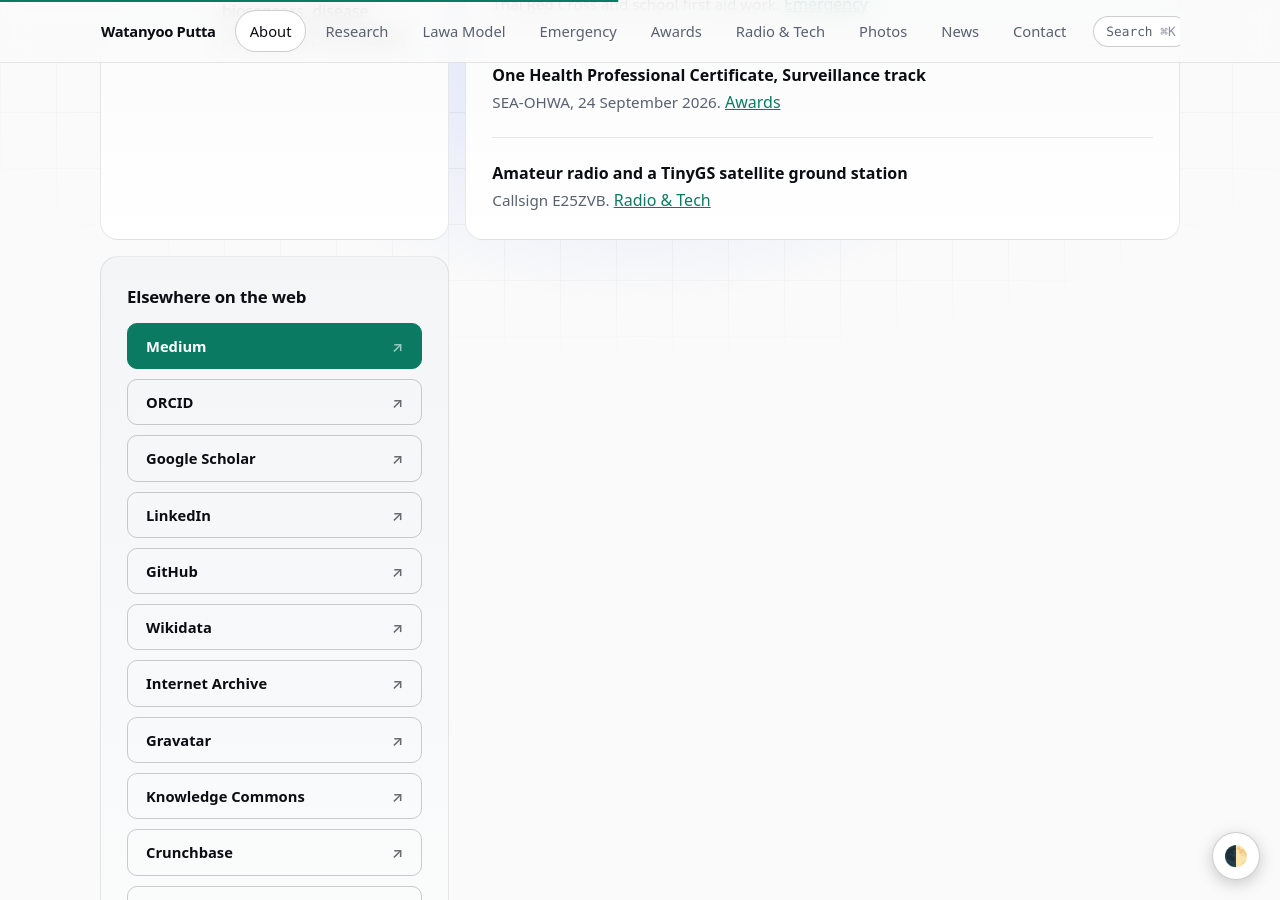
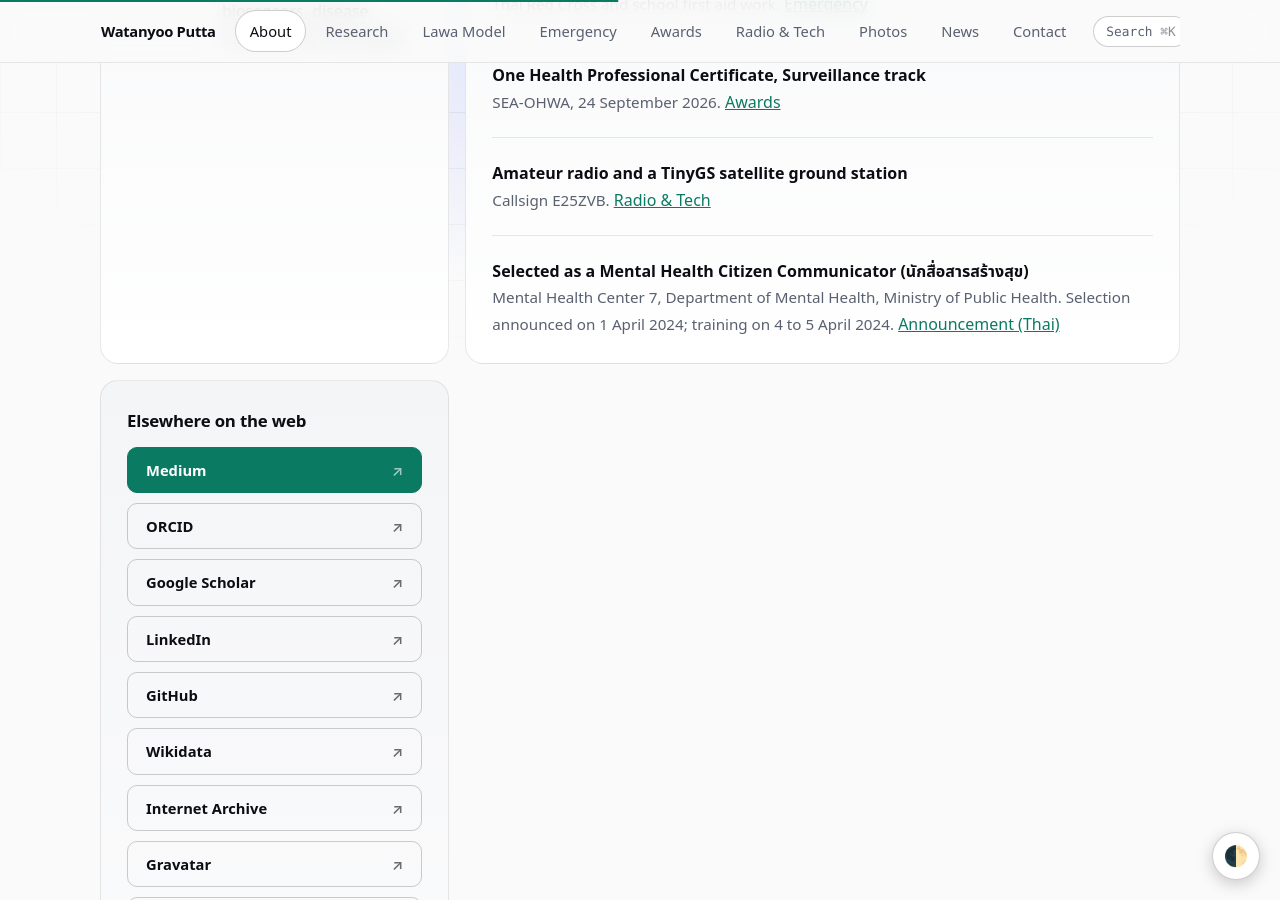
Before and after one commit to WatanyooPutta/WatanyooPutta.github.io, a Jekyll site: the page built from about.html, in a window 1280 px wide and 900 px high, scrolled down 1037 px. Built offline with Jekyll 4.4.1, drawn with Linux system fonts in a browser that asks for light colours.

Commit message:
Update about.html

```diff
--- a/about.html
+++ b/about.html
@@ -24,7 +24,7 @@ image: /assets/og/about.jpg
 <li><strong>The Lawa Model</strong><br><span class="muted">A One Health approach to liver fluke transmission around Lawa Lake.</span> <a href="{{ '/lawa/' | relative_url }}">Follow the story</a></li>
 <li><strong>Emergency responder credential (NIEMS) and first aid volunteering</strong><br><span class="muted">Thai Red Cross and school first aid work.</span> <a href="{{ '/emergency/' | relative_url }}">Emergency</a></li>
 <li><strong>One Health Professional Certificate, Surveillance track</strong><br><span class="muted">SEA-OHWA, 24 September 2026.</span> <a href="{{ '/awards/' | relative_url }}">Awards</a></li>
-<li><strong>Amateur radio and a TinyGS satellite ground station</strong><br><span class="muted">Callsign E25ZVB.</span> <a href="{{ '/radio/' | relative_url }}">Radio &amp; Tech</a></li></ul></section>
+<li><strong>Amateur radio and a TinyGS satellite ground station</strong><br><span class="muted">Callsign E25ZVB.</span> <a href="{{ '/radio/' | relative_url }}">Radio &amp; Tech</a></li><li><strong>Selected as a Mental Health Citizen Communicator (นักสื่อสารสร้างสุข)</strong><br><span class="muted">Mental Health Center 7, Department of Mental Health, Ministry of Public Health. Selection announced on 1 April 2024; training on 4 to 5 April 2024.</span> <a href="https://mhc7.dmh.go.th/01/04/2024/17658/" target="_blank" rel="noopener noreferrer">Announcement (Thai)</a></li></ul></section>
 <section class="card"><h2>Elsewhere on the web</h2><nav class="links" style="grid-template-columns:1fr" aria-label="Profiles">
 <a class="btn" href="https://medium.com/@watanyoo.putta" rel="me external">Medium</a>
 <a class="btn alt" href="https://orcid.org/0009-0007-2782-1422" rel="me external">ORCID</a>
```
